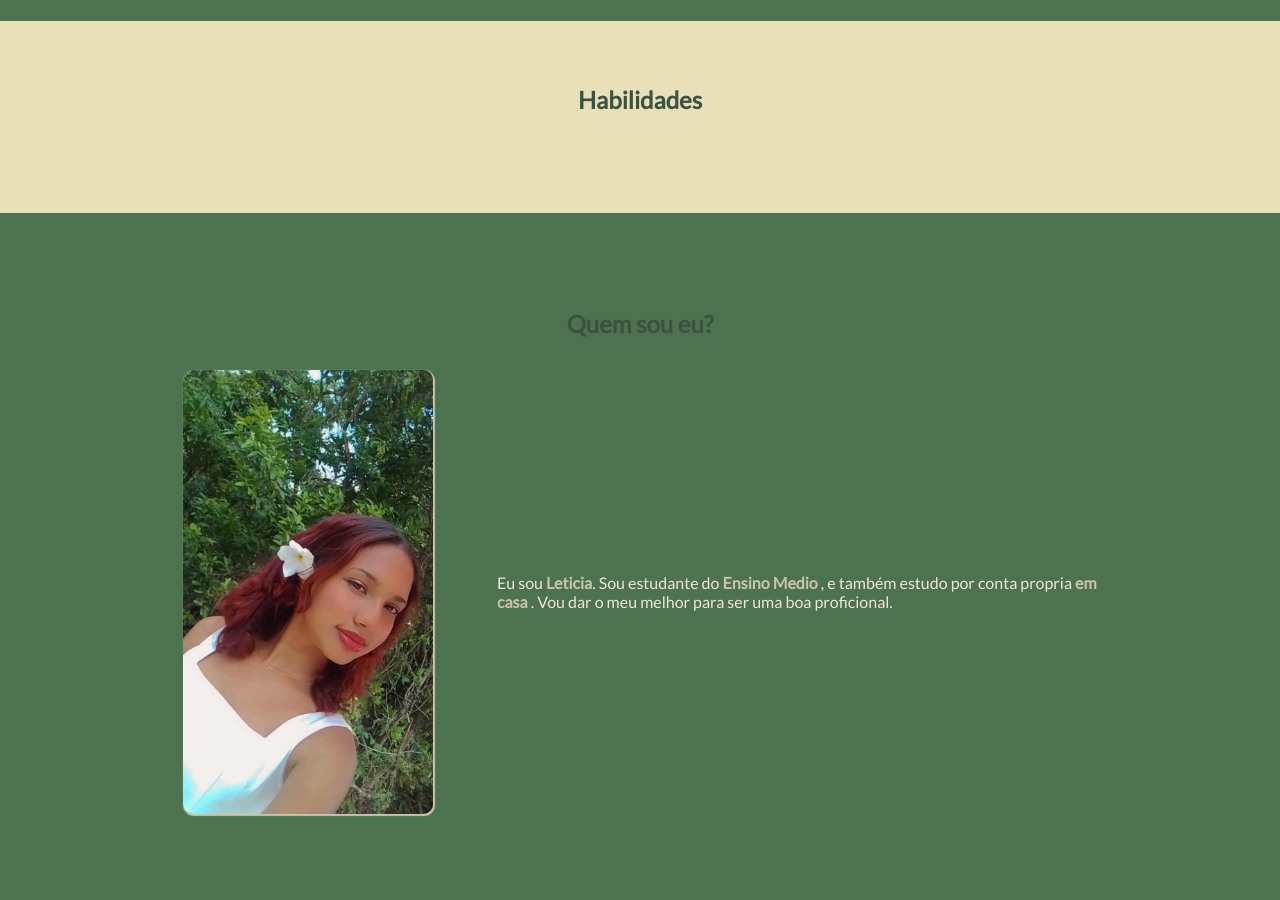
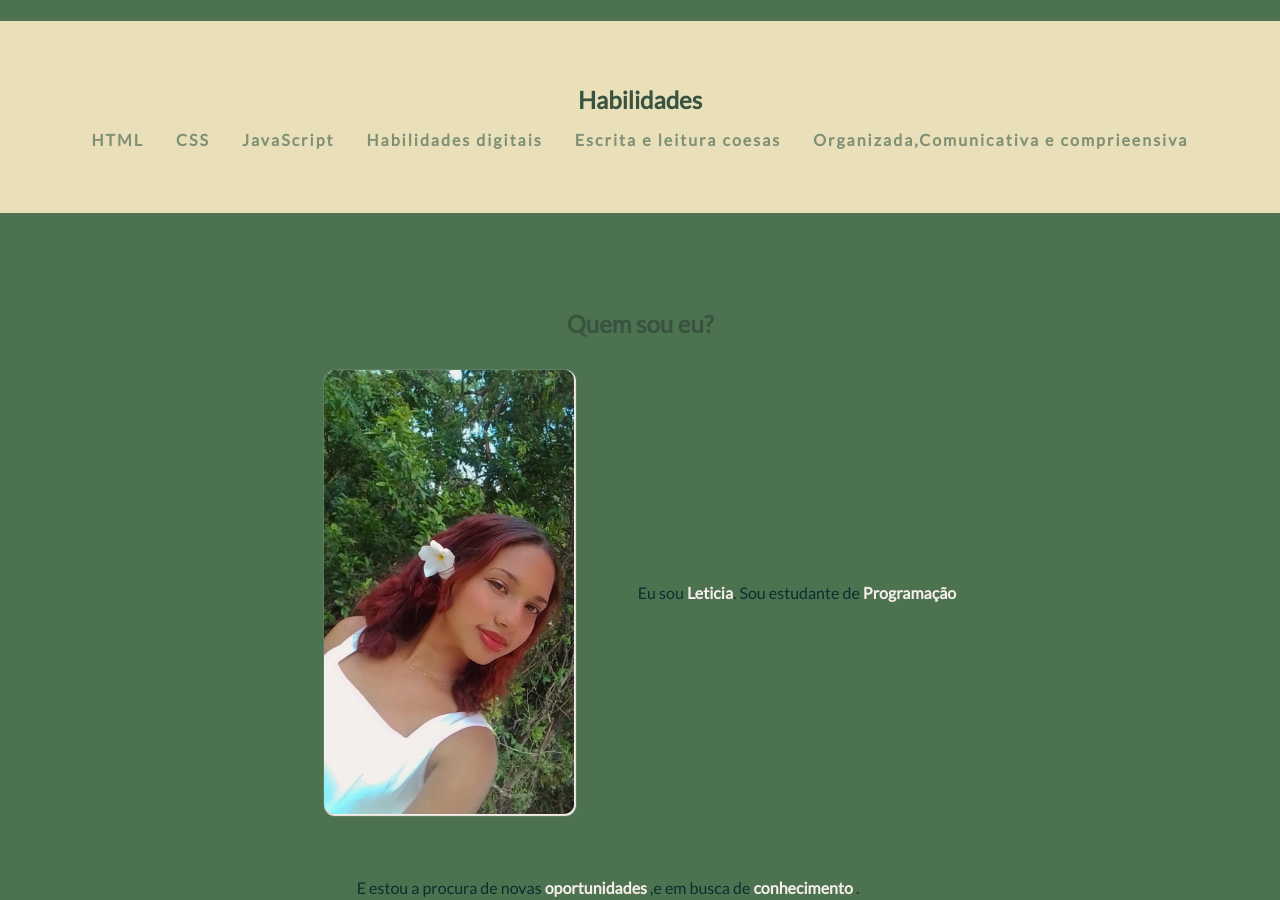
Before and after one commit to Massary2008/Meus-Pojetos, a plain HTML site: page index.html in a window 1280 px wide. Shown: the part 980-1880 px from the top of the page. Drawn offline with Linux system fonts and the light colour scheme; no server answers.

Commit message:
Add files via upload

```diff
--- a/index.html
+++ b/index.html
@@ -32,11 +32,11 @@
       <section class="first-section">
         <div>
           <h1>
-            Oi! Me chamo <br />
-            <strong>Leticisa Massary Teixeira De Souza</strong> <!-- Nome dinâmico -->
+            Olá Me chamo <br />
+            <strong>Leticia Massary Teixeira De Souza</strong> <!-- Nome dinâmico -->
           </h1>
           <p>
-            Tenho 16 anos e estou aprendendo <strong>programação</strong>.
+            Tenho <strong> 16 anos </strong> e estou aprendendo <strong>programação</strong>.
             Estudo na E.E.Prof.João Fernandino junior e meu hobby favorito é <strong>Escrever</strong>.
           </p>
           <a href="#contact" class="btn-action link-action">Saber mais</a>
@@ -58,8 +58,9 @@
           <p><!-- Insira as habilidades aqui -->HTML</p>
           <p>CSS</p>
           <p>JavaScript</p>
+          <p>Habilidades digitais</p>
           <p>Escrita e leitura coesas</p>
-          <p>Facilidade em comunicação,facilidade de aprendizado</p>
+          <p>Organizada,Comunicativa e comprieensiva</p>
 
         </div>
       </section>
@@ -73,9 +74,8 @@
             alt="Foto pessoal"
           />
           <p>
-            Eu sou <strong>Leticia</strong>. Sou estudante do <strong> Ensino Medio </strong>,
-             e também estudo por conta propria <strong> em casa </strong>.
-            Vou dar o meu melhor para ser uma boa proficional.
+            Eu sou <strong>Leticia</strong>. Sou estudante de<strong> Programação </strong></p>
+          <p>E estou a procura de novas <strong> oportunidades </strong>,e em busca de <strong> conhecimento </strong>. <p>
           </p>
         </div>
       </section>
--- a/style.css
+++ b/style.css
@@ -2,13 +2,13 @@
 @import url('https://fonts.googleapis.com/css2?family=Lato');
 /* Definindo as cores principais como variáveis CSS */
 :root {
-    --white: #f1e5db;
+    --white: #0b2e2e;
     --dark1: #4c7250; /* Cor de fundo principal */
     --dark2: #e9e0ba; /* Cor de seções */
     --dark3: #677c6a; /* Cor clara (pode alterar para contraste) */
-    --dark4: #e9e0ba; /* Alternativa de cor clara */
+    --dark4: #7f8f74; /* Alternativa de cor clara */
     --dark5: #3a5340; /* Cor de destaque */
-    --cyan1: #c9c3a9; /* Outra cor de destaque */
+    --cyan1: #f5ede9; /* Outra cor de destaque */
 }
 /* Resetando margens e preenchimentos padrão */
 * {
@@ -43,7 +43,7 @@ header {
     gap: 1rem;
     flex-wrap: wrap;
     padding: 0.8rem;
-    background-color: #c7bdae;
+    background-color: #ebe1dc;
     min-height: 50px;
 }
 /* Imagem do logo no cabeçalho */
```
